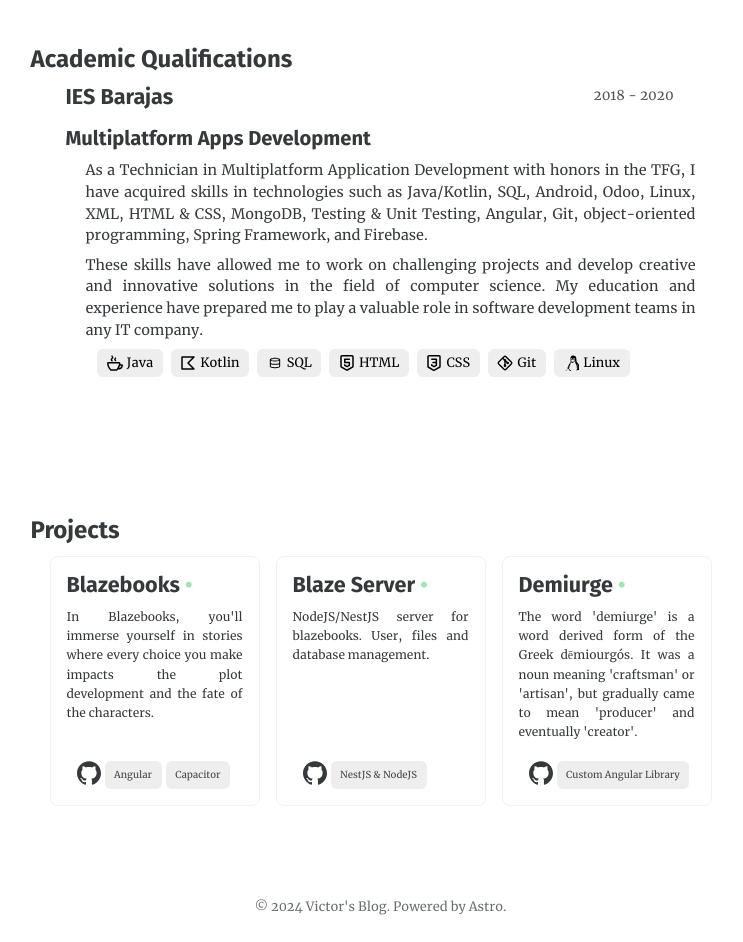
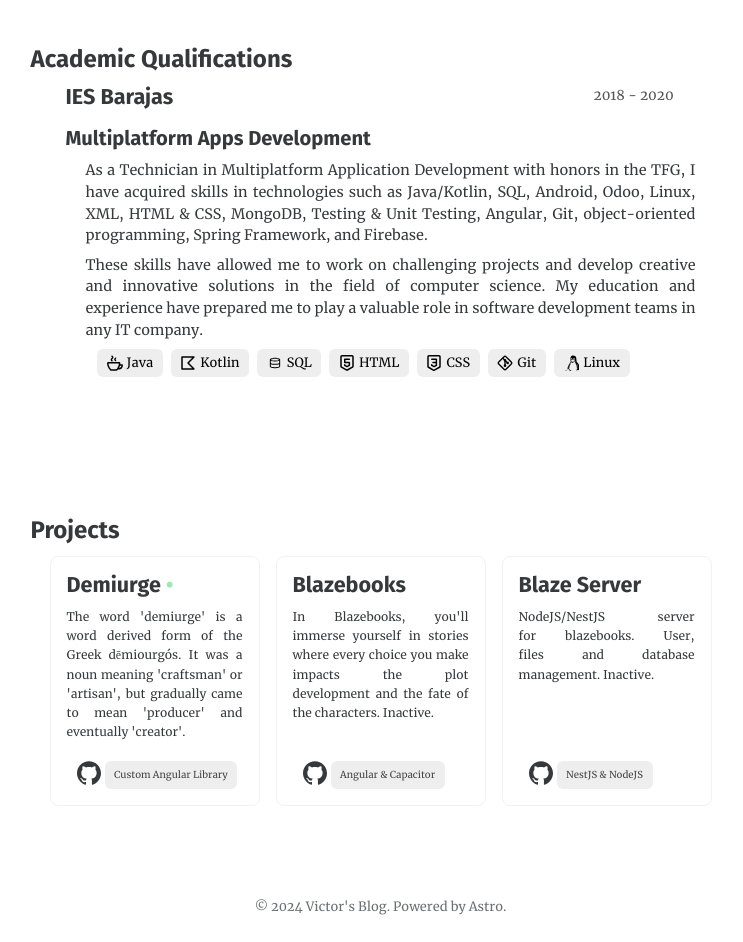
Before and after one commit to N0M4D-D3V/porfolio, an Astro site: page /cv in a window 1280 px wide. Shown: the part 1931-2873 px from the top of the page, without its empty margins (252-995 px from the left). Built offline with nearby package versions, Linux system fonts and the light colour scheme; Astro itself is replaced by a stand-in of ours.

Commit message:
projects updated

```diff
--- a/src/components/cv/Projects.astro
+++ b/src/components/cv/Projects.astro
@@ -8,8 +8,12 @@ import { projects } from "../../data/cv/cv-en.json";
 <Section title="Projects">
   <ul>
     {
-      projects.map(
-        ({ url, description, highlights, name, isActive, github }) => {
+      projects
+        .sort(
+          ({ isActive: activeA = false }, { isActive: activeB = false }) =>
+            Number(activeB) - Number(activeA)
+        )
+        .map(({ url, description, highlights, name, isActive, github }) => {
           return (
             <li>
               <article>
@@ -40,8 +44,7 @@ import { projects } from "../../data/cv/cv-en.json";
               </article>
             </li>
           );
-        }
-      )
+        })
     }
   </ul>
 </Section>
--- a/src/data/cv/cv-en.json
+++ b/src/data/cv/cv-en.json
@@ -389,16 +389,16 @@
   "projects": [
     {
       "name": "Blazebooks",
-      "isActive": true,
-      "description": "In Blazebooks, you'll immerse yourself in stories where every choice you make impacts the plot development and the fate of the characters.",
-      "highlights": ["Angular", "Capacitor"],
+      "isActive": false,
+      "description": "In Blazebooks, you'll immerse yourself in stories where every choice you make impacts the plot development and the fate of the characters. Inactive.",
+      "highlights": ["Angular & Capacitor"],
       "url": "https://github.com/N0M4D-D3V/N0M4D-D3V",
       "github": "https://github.com/N0M4D-D3V/blazebooks-mobile"
     },
     {
       "name": "Blaze Server",
-      "isActive": true,
-      "description": "NodeJS/NestJS server for blazebooks. User, files and database management.",
+      "isActive": false,
+      "description": "NodeJS/NestJS server for blazebooks. User, files and database management. Inactive.",
       "highlights": ["NestJS & NodeJS"],
       "url": "https://github.com/N0M4D-D3V/N0M4D-D3V",
       "github": "https://github.com/N0M4D-D3V/blazebooks-server"
```
